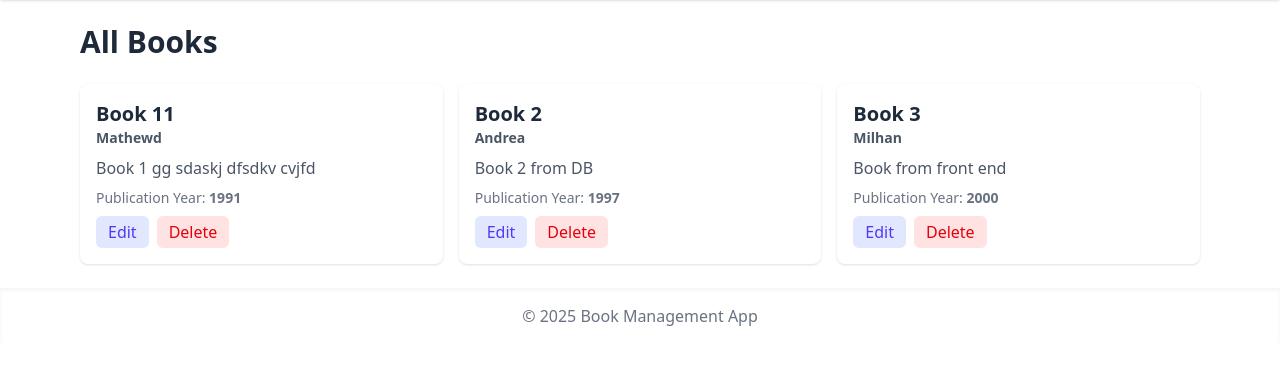
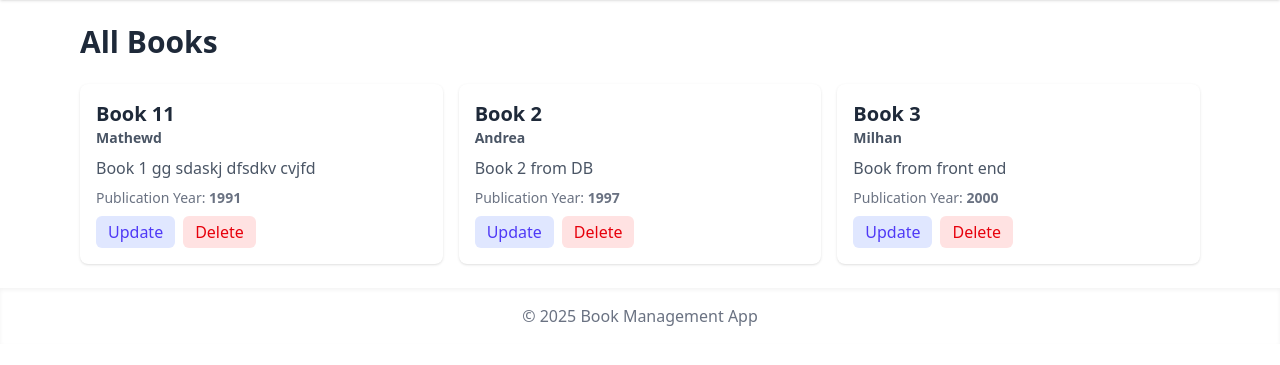
Before and after one commit to mjaumi/OSTAD-book-management-system-django, a Django app: page / in a window 1280 px wide. Shown: the part 60-425 px from the top of the page. Run offline with Django 5.2, Linux system fonts and the light colour scheme; data comes from the database, SQL or seed files in the repository; both versions use the stored data as it was after the commit.

Commit message:
UPDATE book functionality added

```diff
--- a/books/templates/book_form.html
+++ b/books/templates/book_form.html
@@ -22,7 +22,7 @@ Book
     </div>
 
 
-    <form method="post" class="space-y-4">
+    <form method="POST" class="space-y-4">
 
         {% csrf_token %}
 
--- a/books/templates/index.html
+++ b/books/templates/index.html
@@ -25,8 +25,8 @@
         </div>
 
         <div class="flex space-x-2">
-            <a href="#" class="px-3 py-1 bg-indigo-100 text-indigo-600 rounded-md">
-                Edit
+            <a href="{% url 'update_book' book.id %}" class="px-3 py-1 bg-indigo-100 text-indigo-600 rounded-md">
+                Update
             </a>
             <a href="#" class="px-3 py-1 bg-red-100 text-red-600 rounded-md">Delete</a>
         </div>
--- a/books/urls.py
+++ b/books/urls.py
@@ -4,5 +4,6 @@ from . import views
 # URL patterns for books app declared here
 urlpatterns = [
     path('', views.home, name='book_list'),
-    path('create/', views.create, name='create_book')
+    path('create/', views.create, name='create_book'),
+    path('update/<int:book_id>/', views.update, name='update_book'),
 ]
--- a/books/views.py
+++ b/books/views.py
@@ -20,3 +20,21 @@ def create(request):
         book_form = BookForm()
 
         return render(request, 'book_form.html', {'form': book_form})
+
+# view function for update route declared here
+def update(request, book_id):
+    print('BOOK ID: ', book_id, request.method)
+
+    specific_book = Books.objects.get(id=book_id)
+
+    if request.method == 'POST':
+        book_form = BookForm(request.POST, instance=specific_book)
+
+        if book_form.is_valid():
+            book_form.save()
+            return redirect('/')
+
+    else:
+        book_form = BookForm(instance=specific_book)
+
+        return render(request, 'book_form.html', {'form': book_form})
```
Also changed, not shown: db.sqlite3.
